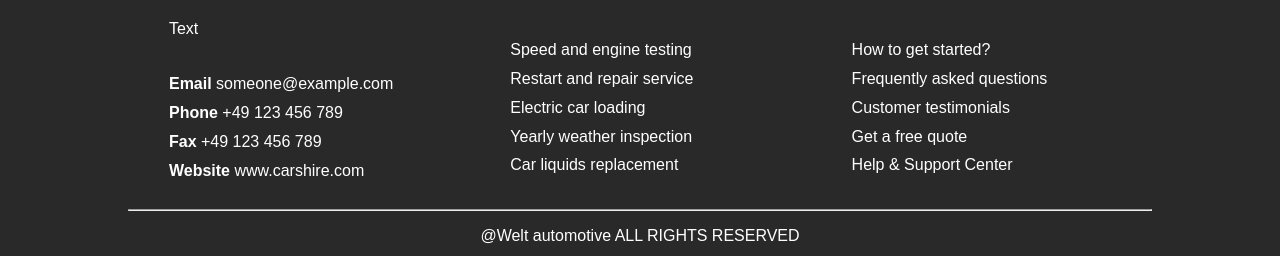
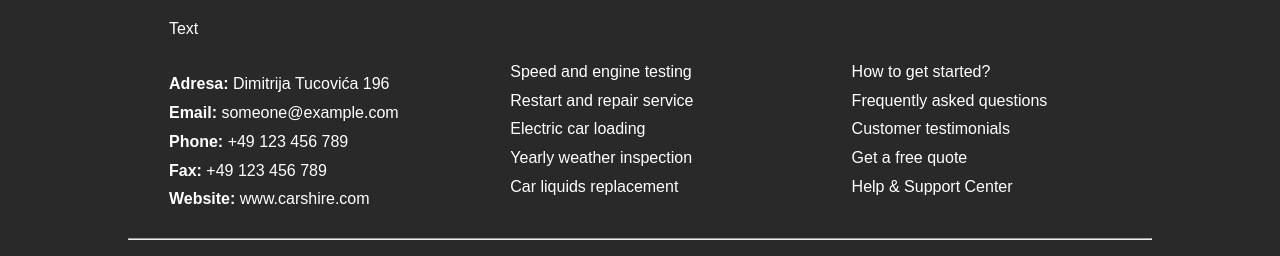
Before and after one commit to Garrison-Software/tehnicki-pregled, a React (Create React App) app: page / in a window 1280 px wide. Shown: the part 2505-2761 px from the top of the page. Built offline with nearby package versions, Linux system fonts and the light colour scheme.

Commit message:
edited map a small change on footer

```diff
--- a/src/sections/Footer/Footer.jsx
+++ b/src/sections/Footer/Footer.jsx
@@ -9,20 +9,24 @@ const Footer = () => {
           <h3>Contact Us</h3>
           <p className={footer.contactUsText}>Text</p>
           <ul className={footer.contactUsInfo}>
+          <li>
+              <strong>Adresa:</strong>
+              <a href="/"> Dimitrija Tucovića 196</a>
+            </li>
             <li>
-              <strong>Email </strong>
+              <strong>Email: </strong>
               <a href="mailto:someone@example.com">someone@example.com</a>
             </li>
             <li>
-              <strong>Phone </strong>
+              <strong>Phone: </strong>
               <a href="/">+49 123 456 789</a>
             </li>
             <li>
-              <strong>Fax </strong>
+              <strong>Fax: </strong>
               <a href="/">+49 123 456 789</a>
             </li>
             <li>
-              <strong>Website </strong>
+              <strong>Website: </strong>
               <a href="http://www.carshire.com">www.carshire.com</a>
             </li>
           </ul>
--- a/src/sections/MapSection/MapSection.jsx
+++ b/src/sections/MapSection/MapSection.jsx
@@ -7,7 +7,7 @@ const MapSection = () => {
     <div class="mapouter">
         <div style={{backgroundColor:"#292929", paddingTop:"50px"}}
         class="gmap_canvas">
-       <iframe width="800" height="400" id="gmap_canvas" src="https://maps.google.com/maps?q=sokolska%204%20nis&t=&z=17&ie=UTF8&iwloc=&output=embed"  scrolling="no" >
+       <iframe width="800" height="400" id="gmap_canvas"  src="https://maps.google.com/maps?q=Dimitrija%20Tucovica%20196a%20Nis&t=&z=14&ie=UTF8&iwloc=&output=embed"  scrolling="no" >
         </iframe>
         <a href="https://putlocker-is.org"></a>
     </div>
```
